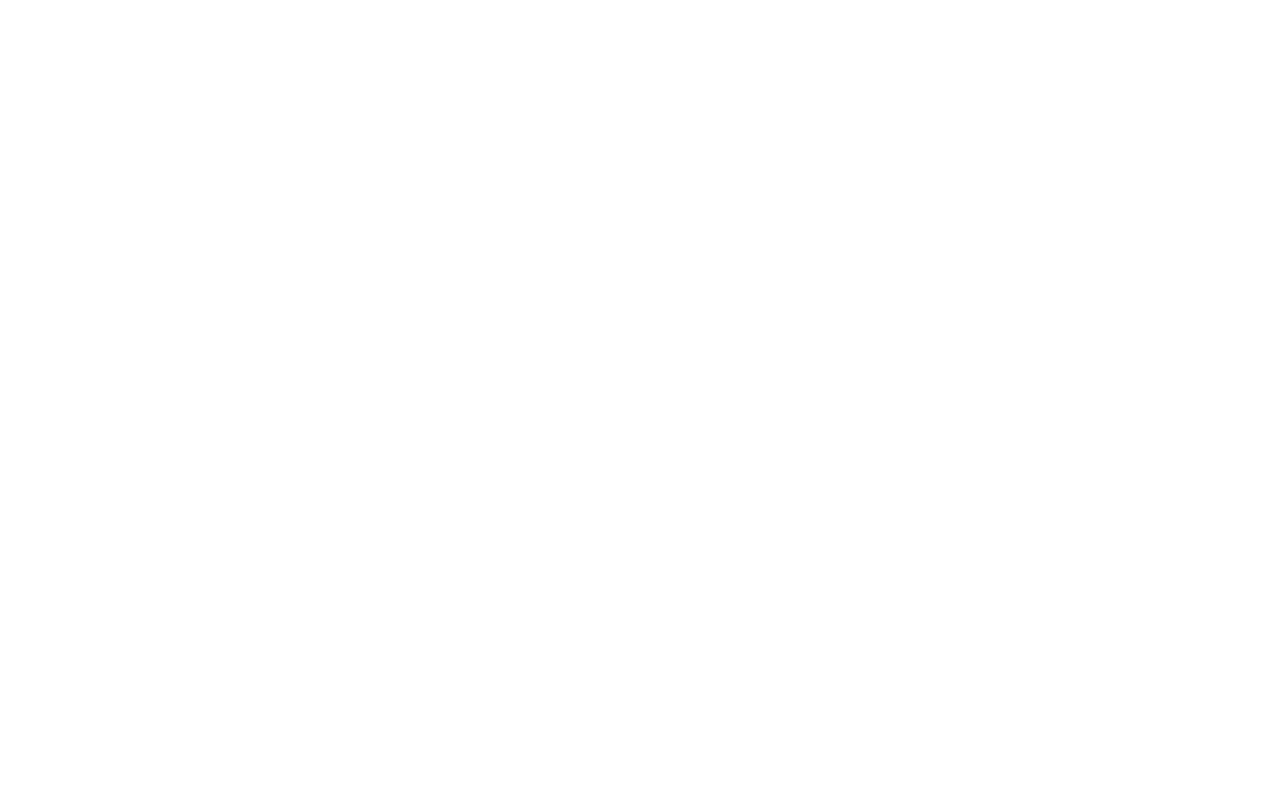
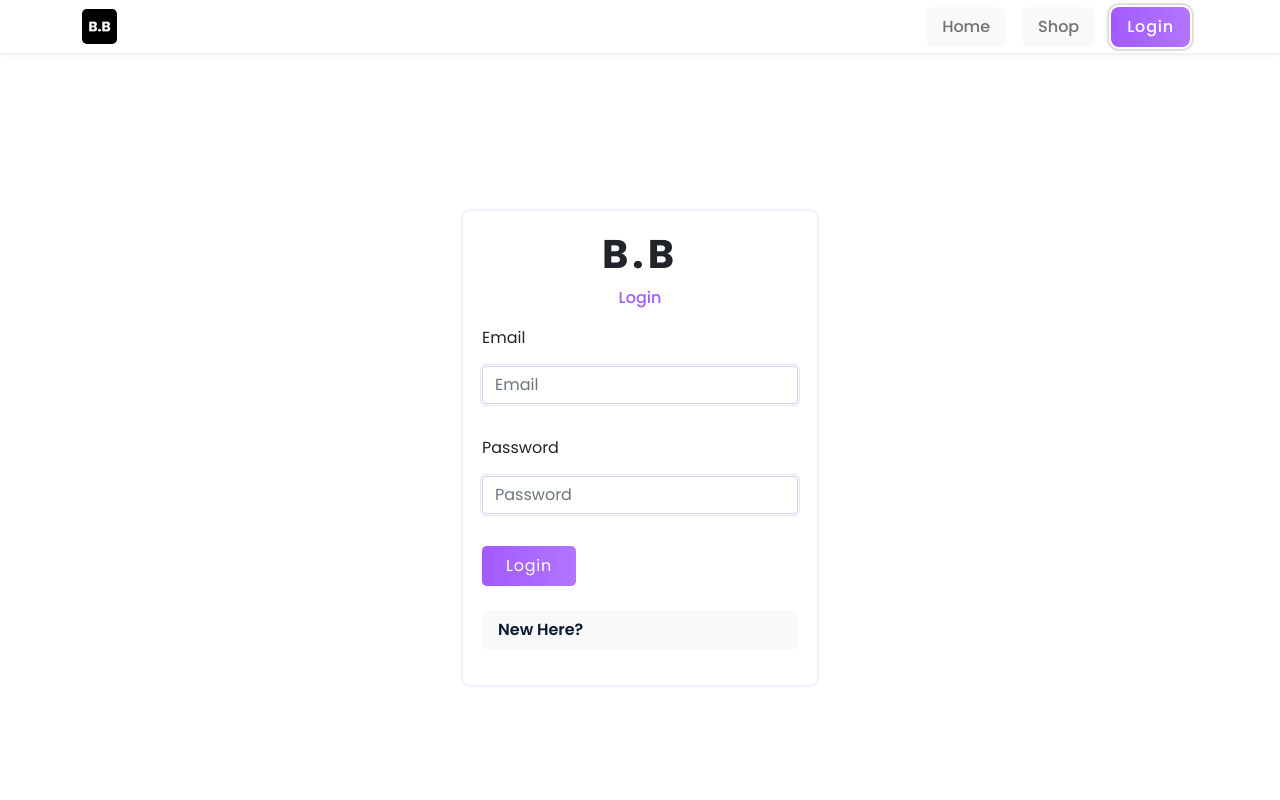
Before and after one commit to sakib-siddiqi/MERN-BB-Bicycle-buy, a React (Create React App) app: page /login-signup in a window 1280 px wide. Shown: the top 800 px of the page. Built offline with nearby package versions, Linux system fonts and the light colour scheme.

Commit message:
login-signup page

```diff
--- a/package.json
+++ b/package.json
@@ -15,6 +15,7 @@
     "react": "^17.0.2",
     "react-bootstrap": "^2.0.0",
     "react-dom": "^17.0.2",
+    "react-hook-form": "^7.19.3",
     "react-icons": "^4.3.1",
     "react-router": "^5.2.1",
     "react-router-dom": "^5.3.0",
--- a/src/App.js
+++ b/src/App.js
@@ -2,6 +2,7 @@
 import { BrowserRouter, Switch, Route } from "react-router-dom";
 import "./App.css";
 import Home from "./Pages/Home/Home";
+import LoginSign from "./Pages/Login-Signup/LoginSign";
 import Shop from "./Pages/Shop/Shop";
 function App() {
   return (
@@ -10,6 +11,7 @@
         <Switch>
           <Route exact path="/" component={Home} />
           <Route exact path="/shop" component={Shop} />
+          <Route exact path="/login-signup" component={LoginSign} />
         </Switch>
       </BrowserRouter>
     </main>
--- /dev/null
+++ b/src/Pages/Login-Signup/LoginSign.jsx
@@ -0,0 +1,159 @@
+import React, { useState } from "react";
+import { Card, Col, Container, Row } from "react-bootstrap";
+import { useForm } from "react-hook-form";
+import ButtonC from "../../Shared/Components/Buttons/ButtonC";
+import Section from "../../Shared/Components/Section/Section";
+import Page from "../../Shared/Page/Page";
+/**
+ * *********
+ * login from
+ * *********
+ */
+const Login = ({ toggle }) => {
+  const {
+    register,
+    handleSubmit,
+    formState: { errors },
+  } = useForm();
+  const onSubmit = (data) => console.log(data);
+  return (
+    <form onSubmit={handleSubmit(onSubmit)}>
+      <label htmlFor="email" className="form-label w-100">
+        <p>Email</p>
+        <input
+          type="email"
+          id="email"
+          placeholder="Email"
+          {...register("email", { required: true })}
+          className="input-outlined form-control mb-4"
+        />
+      </label>
+      <label htmlFor="password" className="form-label w-100">
+        <p>Password</p>
+        <input
+          type="password"
+          id="password"
+          placeholder="Password"
+          {...register("password", { required: true })}
+          className="input-outlined form-control mb-4"
+        />
+      </label>
+      {/* errors will return when field validation fails  */}
+      {errors.exampleRequired && (
+        <p className="text-danger">This field is required</p>
+      )}
+
+      <ButtonC type="submit" className="mb-4 rounded-3">
+        Login
+      </ButtonC>
+      <p onClick={toggle} className="nav-link c-pointer">
+        New Here?
+      </p>
+    </form>
+  );
+};
+/**
+ * *********
+ * Signup from
+ * *********
+ */
+const Signup = ({ toggle }) => {
+  const {
+    register,
+    handleSubmit,
+    formState: { errors },
+  } = useForm();
+  const onSubmit = (data) => console.log("signup", data);
+  return (
+    <form onSubmit={handleSubmit(onSubmit)}>
+      <label htmlFor="name" className="form-label w-100">
+        <p>Name</p>
+        <input
+          type="text"
+          id="name"
+          placeholder="Name"
+          {...register("name", { required: true })}
+          className="input-outlined form-control mb-4"
+        />
+      </label>
+      <label htmlFor="email" className="form-label w-100">
+        <p>Email</p>
+        <input
+          type="email"
+          id="email"
+          placeholder="Email"
+          {...register("email", { required: true })}
+          className="input-outlined form-control mb-4"
+        />
+      </label>
+      <label htmlFor="password" className="form-label w-100">
+        <p>Password</p>
+        <input
+          type="password"
+          id="password"
+          placeholder="Password"
+          {...register("password", { required: true })}
+          className="input-outlined form-control mb-4"
+        />
+      </label>
+      <label htmlFor="re-password" className="form-label w-100">
+        <p>Re-enter Password</p>
+        <input
+          type="password"
+          id="re-password"
+          placeholder="Re-enter Password"
+          {...register("re-password", { required: true })}
+          className="input-outlined form-control mb-4"
+        />
+      </label>
+
+      {/* errors will return when field validation fails  */}
+      {errors.exampleRequired && (
+        <p className="text-danger">This field is required</p>
+      )}
+
+      <ButtonC type="submit" className="mb-4 rounded-3">
+        Signup
+      </ButtonC>
+      <p onClick={toggle} className="nav-link c-pointer">
+        Have an Account?
+      </p>
+    </form>
+  );
+};
+
+/**
+ * +++++++++++
+ * Main Login Signup
+ * +++++++++++
+ */
+const LoginSign = () => {
+  const [activeLogin, setActiveLogin] = useState(true);
+  return (
+    <Page>
+      <Section className="vh-min-100 my-5 center">
+        <Container>
+          <Row xs={1} md={2} lg={3} className="justify-content-center">
+            <Col>
+              <Card className="hoverBlueOutline border-0">
+                <Card.Body>
+                  <h1 className="text-center fw-bold ls-2">B.B</h1>
+                  <p className="text-center text-blue fw-sm">
+                    {activeLogin ? "Login" : "Signup"}
+                  </p>
+                  {activeLogin ? (
+                    <Login toggle={() => setActiveLogin(false)} />
+                  ) : (
+                    <Signup toggle={() => setActiveLogin(true)} />
+                  )}
+                </Card.Body>
+              </Card>
+            </Col>
+          </Row>
+        </Container>
+      </Section>
+    </Page>
+  );
+};
+
+export default LoginSign;
--- /dev/null
+++ b/src/Shared/Components/Buttons/ButtonC.jsx
@@ -0,0 +1,15 @@
+import React from "react";
+
+const ButtonC = ({ className, children, ...rest }) => {
+  return (
+    <button
+      {...rest}
+      id="buttonC"
+      className={`px-4 py-2 ls-1 my-btn ${className}`}
+    >
+      {children}
+    </button>
+  );
+};
+
+export default ButtonC;
--- a/src/Shared/Components/Buttons/Buttons.css
+++ b/src/Shared/Components/Buttons/Buttons.css
@@ -20,12 +20,12 @@
 #buttonB:focus {
   outline: 2px solid rgb(var(--white), 0.2);
 }
-#button3D {
-  background: linear-gradient(0deg, rgba(0, 0, 0, 0.8) 0%, #000000 100%);
-  box-shadow: 0px 6px 0px #000000;
+#buttonC {
+  background: linear-gradient(85.23deg, #a259ff 0%, #b276ff 100%) !important;
   color: white;
-  border-radius: 5px;
+  letter-spacing: 00.05em !important;
 }
-#button3D.active {
-  box-shadow: 0px 3px 0px #000000 !important;
+#buttonC:focus:hover {
+  outline: 2px solid #b276ff;
+  outline-offset: 2px;
 }
--- a/src/Shared/NavBar/NavBar.jsx
+++ b/src/Shared/NavBar/NavBar.jsx
@@ -1,7 +1,7 @@
 import React from "react";
 import { Container, Nav, Navbar } from "react-bootstrap";
 import { NavLink } from "react-router-dom";
-
+import { IoGridSharp } from "react-icons/io5";
 const NavBar = () => {
   return (
     <Navbar expand="lg" className="fixed-top bg-glass shadow-sm py-1">
@@ -14,14 +14,33 @@
             style={{ maxWidth: "35px" }}
           />
         </Navbar.Brand>
-        <Navbar.Toggle aria-controls="basic-navbar-nav" />
+        <Navbar.Toggle aria-controls="basic-navbar-nav">
+          <IoGridSharp />
+        </Navbar.Toggle>
         <Navbar.Collapse id="basic-navbar-nav">
           <Nav className="ms-auto">
-            <Nav.Link as={NavLink} exact className="px-3 mx-0 mx-md-2" to="/">
+            <Nav.Link
+              as={NavLink}
+              exact
+              className="px-3 fw-sm mx-0 mx-md-2 my-2 my-md-0"
+              to="/"
+            >
               Home
             </Nav.Link>
-            <Nav.Link as={NavLink} className="px-3 mx-0 mx-md-2" to="/shop">
+            <Nav.Link
+              as={NavLink}
+              className="px-3 fw-sm mx-0 mx-md-2 my-2 my-md-0"
+              to="/shop"
+            >
               Shop
+            </Nav.Link>
+            <Nav.Link
+              id="buttonC"
+              as={NavLink}
+              className="px-3 fw-sm mx-0 mx-md-2 my-2 my-md-0 btn-blue"
+              to="/login-signup"
+            >
+              Login
             </Nav.Link>
           </Nav>
         </Navbar.Collapse>
--- a/src/Styles/common.css
+++ b/src/Styles/common.css
@@ -58,3 +58,39 @@
   outline: 2px solid rgba(var(--dark), 0.2);
   outline-offset: 3px;
 }
+/* color */
+.text-blue {
+  color: rgb(var(--blue));
+}
+/* hoverBlueOutline */
+.hoverBlueOutline {
+  outline-offset: 3px;
+  outline: 2px solid rgba(var(--blue), 0.1);
+  transition: all 0.2s;
+}
+.hoverBlueOutline:hover {
+  outline: 3px solid rgb(var(--blue));
+  outline-offset: 5px;
+}
+/* form */
+.input-outlined {
+  outline: 1px solid rgba(var(--blue), 0.2);
+  outline-offset: 1px;
+  transition: all 0.2s;
+}
+.input-outlined:hover {
+  outline: 1px solid rgba(var(--blue), 0.4);
+  outline-offset: 2px;
+}
+.input-outlined:focus {
+  box-shadow: none !important;
+  outline: 2px solid rgb(var(--blue));
+  outline-offset: 3px;
+}
+.input-outlined:active {
+  box-shadow: none !important;
+}
+/* cursor */
+.c-pointer {
+  cursor: pointer;
+}
--- a/src/Styles/root.css
+++ b/src/Styles/root.css
@@ -1,5 +1,5 @@
 :root {
   --white: 255, 255, 255;
   --dark: 10, 25, 49;
-  --blue: 170, 20, 240;
+  --blue: 162, 89, 255;
 }
```
Also changed, not shown: src/Shared/Components/Buttons/Button3D.jsx (deleted, +0 -15 lines), 1 other file (tests, documents, lock files or other folders).
